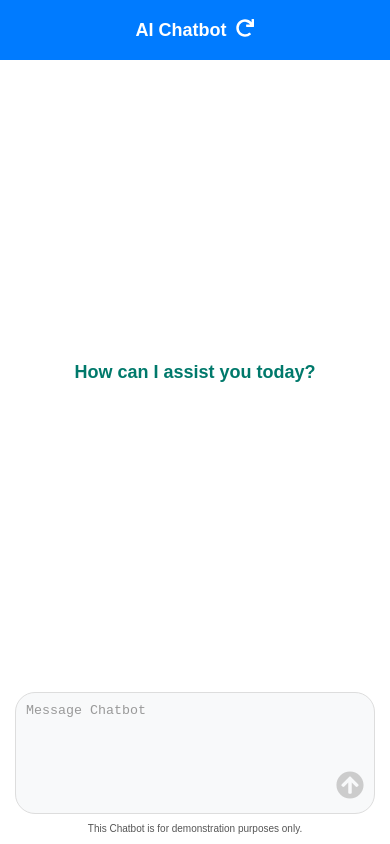
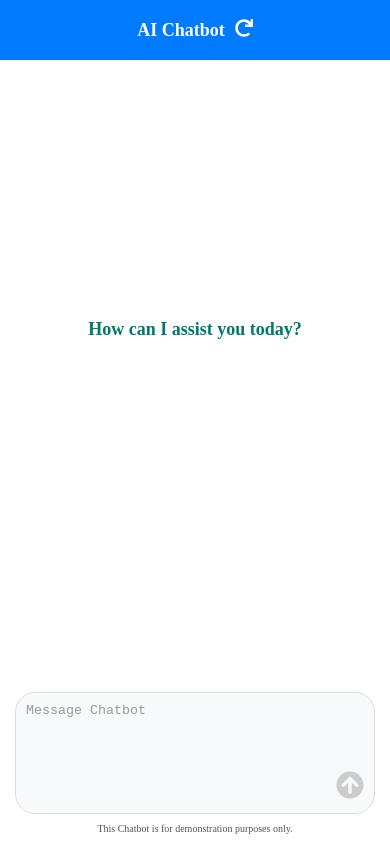
Before and after one commit to jomadlcrz/Chatbot_Vite_React, a React (Vite) app: page / in a window 390 px wide. Built offline with nearby package versions, Linux system fonts and the light colour scheme.

Commit message:
Responsiveness

```diff
--- a/src/App.css
+++ b/src/App.css
@@ -2,11 +2,6 @@
   box-sizing: border-box;
   margin: 0;
   padding: 0;
-}
-
-html, body {
-  height: 100%;
-  font-family: Arial, sans-serif;
 }
 
 /* Custom Scrollbar Styling */
@@ -173,7 +168,7 @@ textarea::placeholder {
 .chat-container {
   display: flex;
   flex-direction: column;
-  height: 100vh;
+  height: 90vh;
   max-width: 800px;
   margin: 0 auto;
   overflow: hidden;
```
